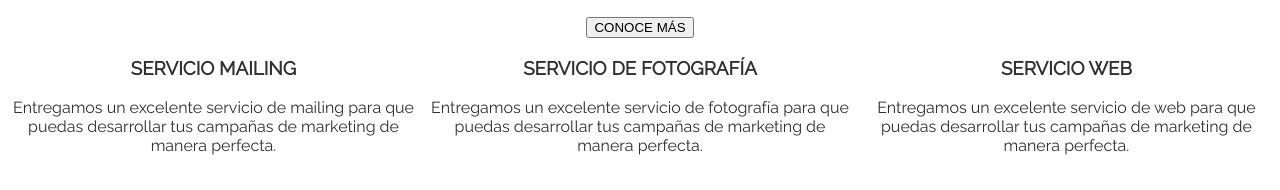
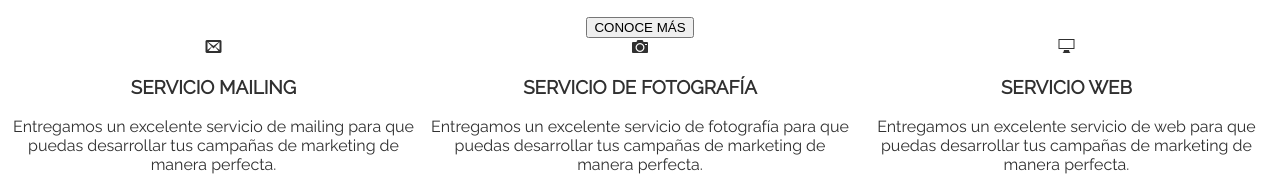
Before and after one commit to Azur-Azabache/seminar-css, a plain HTML site: page index.html in a window 1280 px wide. Shown: the part 688-878 px from the top of the page. Drawn offline with Linux system fonts and the light colour scheme; files whose address does not match are found by name.

Commit message:
Añado iconos

```diff
--- a/index.html
+++ b/index.html
@@ -33,26 +33,35 @@
       <figure>
           <img src="Assets/img/logo.jpg" alt="laboratoria">
       </figure>
+
       <h1 class="text-uppercase">Bienvenido a esta prueba</h1>
+
       <button>CONOCE MÁS</button>
 
     </section>
+
     <section>
+
       <div>
-        <span></span>
+        <span class="icon-envelop"></span>
         <h3 class="text-uppercase">SERVICIO MAILING</h3>
         <p>Entregamos un excelente servicio de mailing para que puedas desarrollar tus campañas de marketing de manera perfecta.</p>
       </div>
+
       <div>
-        <span></span>
+        <span class="icon-camera"></span>
         <h3 class="text-uppercase">SERVICIO DE FOTOGRAFÍA</h3>
         <p>Entregamos un excelente servicio de fotografía para que puedas desarrollar tus campañas de marketing de manera perfecta.</p>
       </div>
+
       <div>
-        <span></span>
+        <span class="icon-display"></span>
         <h3 class="text-uppercase">SERVICIO WEB</h3>
         <p>Entregamos un excelente servicio de web para que puedas desarrollar tus campañas de marketing de manera perfecta.</p>
+
       </div>
+
     </section>
+
   </body>
 </html>
```
Also changed, not shown: CSS/main.css (line endings or trailing spaces).
